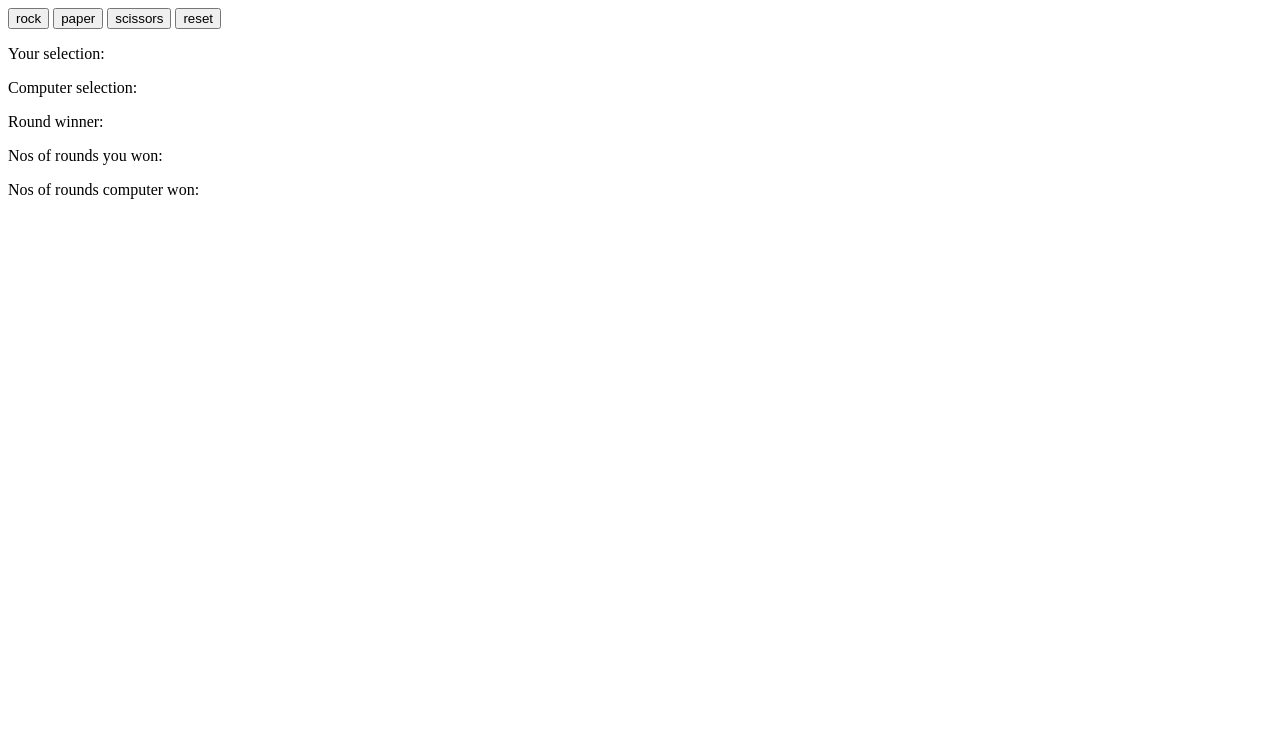
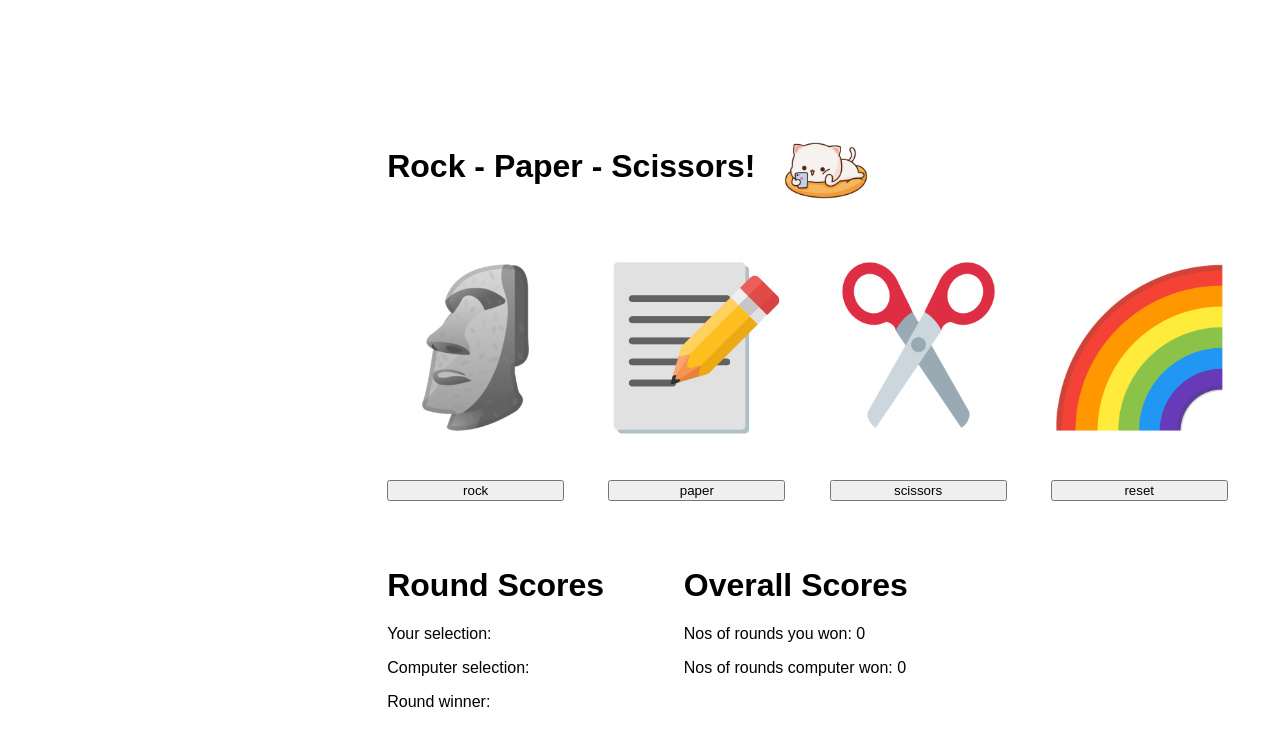
Before and after one commit to ongyongen/odin-rock-paper-scissors, a plain HTML site: page index.html in a window 1280 px wide. Drawn offline with Linux system fonts and the light colour scheme.

Commit message:
redesign GUI

```diff
--- a/index.html
+++ b/index.html
@@ -2,19 +2,44 @@
 <html>
     <head>
         <title>Title of the document</title>
+        <link rel="stylesheet" href="styles.css">
         <script src="scripts.js" defer></script>
     </head>
     <body>
         <div class="container">
-            <button id="choice">rock</button>
-            <button id="choice">paper</button>
-            <button id="choice">scissors</button>
-            <button id="reset">reset</button>
-            <p id="player-selection">Your selection: </p>
-            <p id="computer-selection">Computer selection:</p>
-            <p id="round-winner">Round winner: </p>
-            <p id="player-total-wins">Nos of rounds you won: </p>
-            <p id="computer-total-wins">Nos of rounds computer won:</p>
-        </div>
+            <div class="header">
+                <h1 id="header-title">Rock - Paper - Scissors!</h1>
+                <img id="cat" src="../img/cat.png">
+            </div>
+            <div class="gameBoard">
+                <div class="choices">
+                    <div class="div-images">
+                        <img class="choice" src="./img/rock.png">
+                        <img class="choice" src="./img/paper.png">
+                        <img class="choice" src="./img/scissors.png">
+                        <img class="choice" src="./img/rainbow.png">
+                    </div>
+                    <div class="div-buttons">
+                        <button class="choice">rock</button>
+                        <button class="choice">paper</button>
+                        <button class="choice">scissors</button>
+                        <button id="reset">reset</button>
+                    </div>
+                </div>
+                <div class="scoreboard">
+                    <div class="currentRound">
+                        <h1>Round Scores</h1>
+                        <p id="player-selection">Your selection: </p>
+                        <p id="computer-selection">Computer selection:</p>
+                        <p id="round-winner">Round winner: </p>
+                    </div>
+                    <div class="overallRounds">
+                        <h1>Overall Scores</h1>
+                        <p id="player-total-wins">Nos of rounds you won: 0</p>
+                        <p id="computer-total-wins">Nos of rounds computer won: 0</p>
+                    </div>
+
+                </div>
+            </div>
     </body>
 </html>
--- a/scripts.js
+++ b/scripts.js
@@ -3,7 +3,7 @@ let playerScore = 0;
 let computerScore = 0;
 
 // Buttons for user to choose between rock / paper / scissors
-const choiceButtons = document.querySelectorAll("button#choice")
+const choiceButtons = document.querySelectorAll("button.choice")
 choiceButtons.forEach((button) => {
     button.addEventListener('click', (e) => {
         let playerChoice = button.textContent
@@ -55,11 +55,11 @@ resetButton.addEventListener('click', () => {
 
 // Update score tally after each round
 function updateScoreboard(winner) {
-    if (winner == 'Player') {
+    if (winner == 'player') {
         playerScore += 1;
         let playerScoreElem = document.querySelector('#player-total-wins')
         playerScoreElem.textContent = `Nos of rounds you won: ${playerScore}`
-    } else if (winner == 'Computer') {
+    } else if (winner == 'computer') {
         computerScore += 1;
         let computerScoreElem = document.querySelector('#computer-total-wins')
         computerScoreElem.textContent = `Nos of rounds computer won: ${computerScore}`
@@ -82,12 +82,12 @@ function computerPlay() {
 function playRound(playerSelection, computerSelection) {
     playerSelection = playerSelection.toLowerCase()
     if (playerSelection == computerSelection) {
-        return 'It is a draw!'
+        return 'it is a draw!'
     } else if ( playerSelection == 'rock' && computerSelection == 'scissors' ||
                 playerSelection == 'scissors' && computerSelection == 'paper' ||
                 playerSelection == 'paper' && computerSelection == 'rock' ) {
-        return 'Player'
+        return 'player'
     } else {
-        return 'Computer'
+        return 'computer'
     }
 }
--- /dev/null
+++ b/styles.css
@@ -0,0 +1,75 @@
+/* Overall structure */
+html {
+    font-family:Arial, Helvetica, sans-serif;
+}
+
+.container  {
+    display: flex;
+    flex-direction: column;
+    flex-wrap: wrap;
+    align-items: flex-start;
+    justify-content: flex-start;
+    margin-left: 30%;
+    margin-top: 10%;
+
+}
+
+.header {
+    display:flex;
+    flex-direction: row;
+    flex-wrap: wrap;
+    width:100%;
+}
+
+.scoreboard {
+    display:flex;
+    flex-direction: row;
+    margin-top: 5%;
+}
+
+.scoreboard > .overallRounds {
+    margin-left: 9%;
+
+}
+
+/* Images */
+.div-images  {
+    display: flex;
+    flex-wrap: wrap;
+    flex-direction: row;
+    justify-content: flex-start;
+    padding-top: 5%;
+    padding-bottom: 5%;
+}
+
+img {
+    width:20%;
+    height: 10%;
+    padding-right:5%;
+}
+
+img#cat {
+    width:10%;
+    height:10%;
+}
+
+
+/* Buttons */
+.div-buttons {
+    display:flex;
+    justify-content: flex-start;
+    flex-wrap: wrap;
+    flex-direction: row;
+}
+
+button {
+    margin-right: 5%;
+    width:20%;
+    height:100%;
+}
+
+
+#header-title {
+    width:auto;
+    margin-right: 3%;
+}
```
Also changed, not shown: img/cat.png (added), img/paper.png (added), img/rainbow.png (added), img/rock.png (added), img/scissors.png (added).
